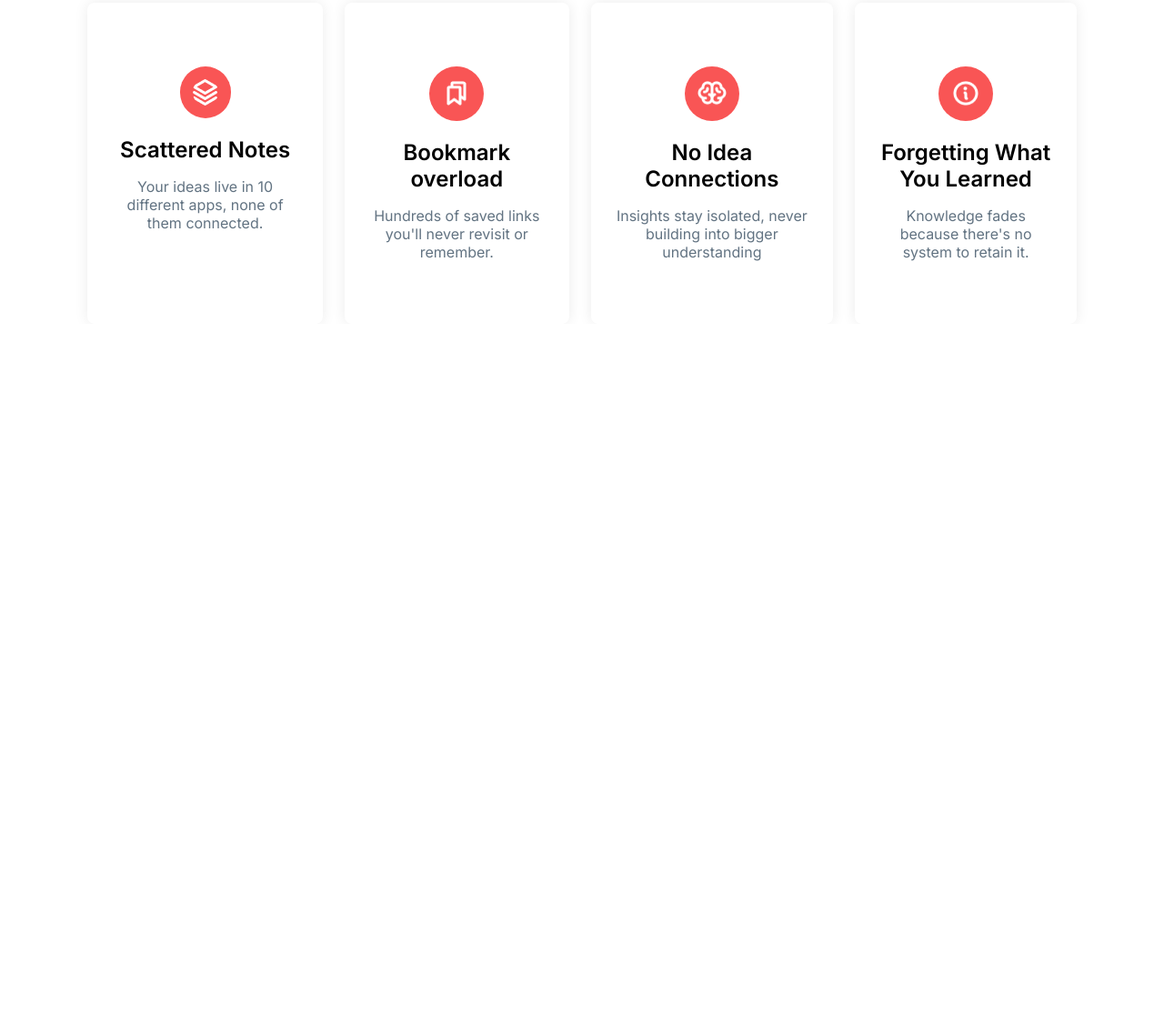
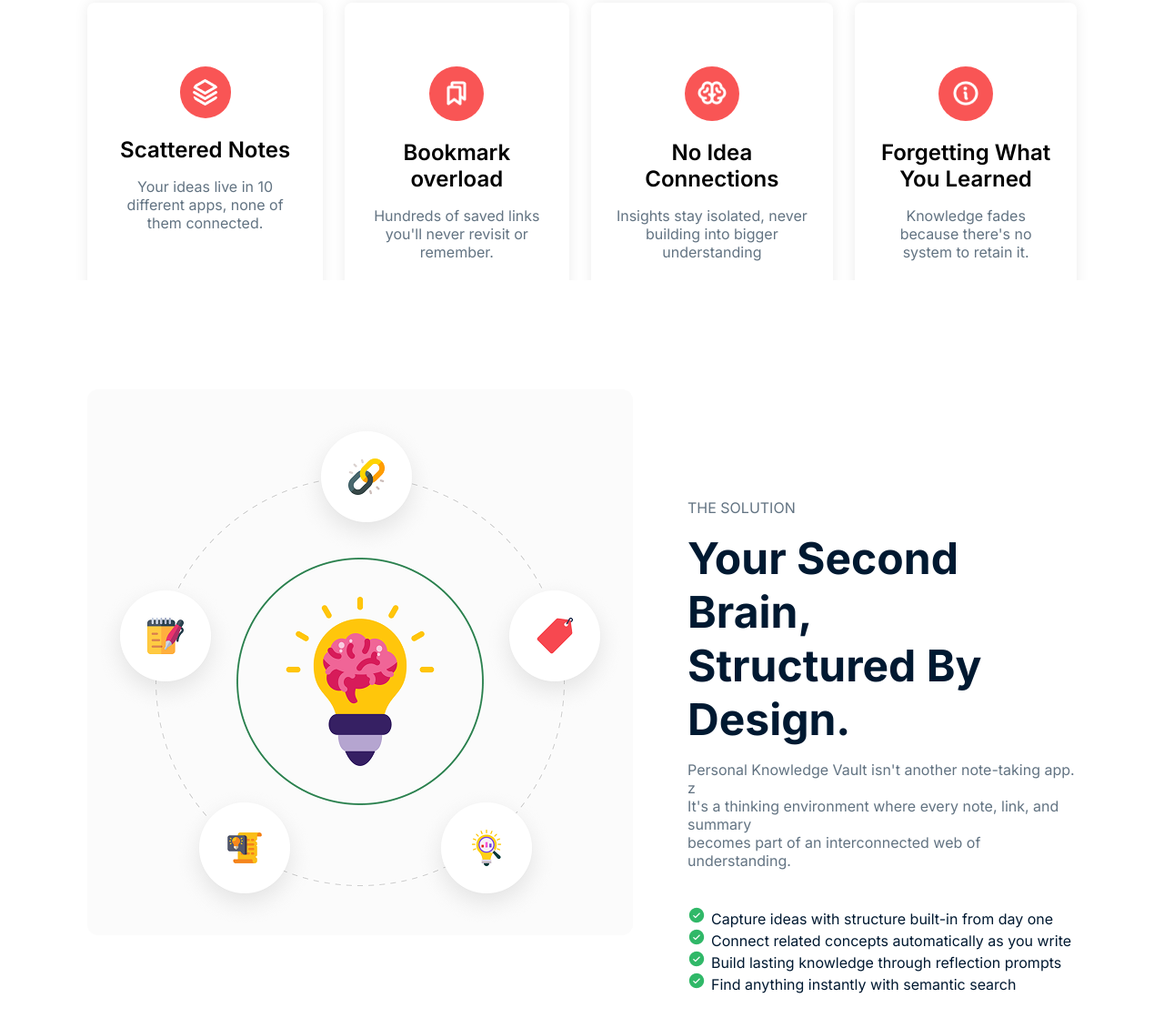
Before and after one commit to Md-Nur-A-Alam/Hero-B13-A01, a plain HTML site: page index.html in a window 1280 px wide. Shown: the part 962-2092 px from the top of the page at 91% size. Before the commit the page ends 1318 px from the top, so only its background shows below. Drawn offline with Linux system fonts and the light colour scheme.

Commit message:
second brain section doen

```diff
--- a/index.html
+++ b/index.html
@@ -83,6 +83,33 @@
             </div>
         </section>
 
+
+        <section id="knowledge">
+            <div class="knowledge-container">
+                <div class="image">
+                    <img src="./assets/knowledge.png" alt="">
+                </div>
+                <div class="description">
+                    <div class="section-heading">
+                        <p class="caption">The solution</p>
+                        <h2 class="heading">Your second brain,<br>structured by design.</h2>
+                        <p>Personal Knowledge Vault isn't another note-taking app. z<br>
+                            It's a thinking environment where every note, link, and summary<br>
+                            becomes part of an interconnected web of understanding.</p>
+                    </div>
+                    <ul>
+                        <li><img src="./assets/CheckCircle.png" alt="">Capture ideas with structure built-in from
+                            day one</li>
+                        <li><img src="./assets/CheckCircle.png" alt="">Connect related concepts automatically as you
+                            write</li>
+                        <li><img src="./assets/CheckCircle.png" alt="">Build lasting knowledge through reflection
+                            prompts</li>
+                        <li><img src="./assets/CheckCircle.png" alt="">Find anything instantly with semantic search
+                        </li>
+                    </ul>
+                </div>
+            </div>
+        </section>
     </main>
     <footer>
 
--- a/styles.css
+++ b/styles.css
@@ -54,6 +54,8 @@
 header{
     background: url("./assets/hero-bg.png");
     background-repeat: no-repeat;
+    max-width: 1600px;
+    margin: 0 auto;
 }
 .nav-bar{
 background-color: #fff;
@@ -125,13 +127,17 @@ nav .menu a:hover {
     gap: 16px;
 }
 
-/* note section */
+
+/* main section */
 main{
     color: #000;
 }
+
+/* note section */
 #notes{
     padding-top: 80px;
     text-align: center;
+    z-index: 1;
 }
 #notes .notes-container{
     width: 85%;
@@ -169,3 +175,49 @@ main{
     font-size: 16px;
     color: #627382;
 }
+
+
+
+/* knowledge section */
+#knowledge{
+    margin-top: -48px;
+    background-color: #fff;
+    position: relative;
+    /* border: 1px solid; */
+    z-index: 2;
+}
+#knowledge .knowledge-container{
+    width: 85%;
+    max-width: 1360px;
+    margin: 0 auto;
+    padding: 120px 0;
+    display: flex;
+    justify-content:start;
+    gap: 60px;
+    /* border: 1px solid; */
+}
+#knowledge .knowledge-container .image img{
+    /* border: 1px solid; */
+    width: 600px;
+}
+#knowledge .knowledge-container .description{
+    margin-bottom: 16px;
+    padding: 120px 0;
+}
+#knowledge .knowledge-container .description .section-heading .caption{
+    margin-bottom: 16px;
+    text-transform: uppercase;
+}
+#knowledge .knowledge-container .description .section-heading h2{
+    margin-bottom: 16px;
+}
+#knowledge .knowledge-container .description .section-heading p{
+    margin-bottom: 40px;
+}
+#knowledge .knowledge-container ul{
+    list-style-type: none;
+    color: #001931;
+}
+#knowledge .knowledge-container ul img{
+    margin-right: 6px;
+}
```
